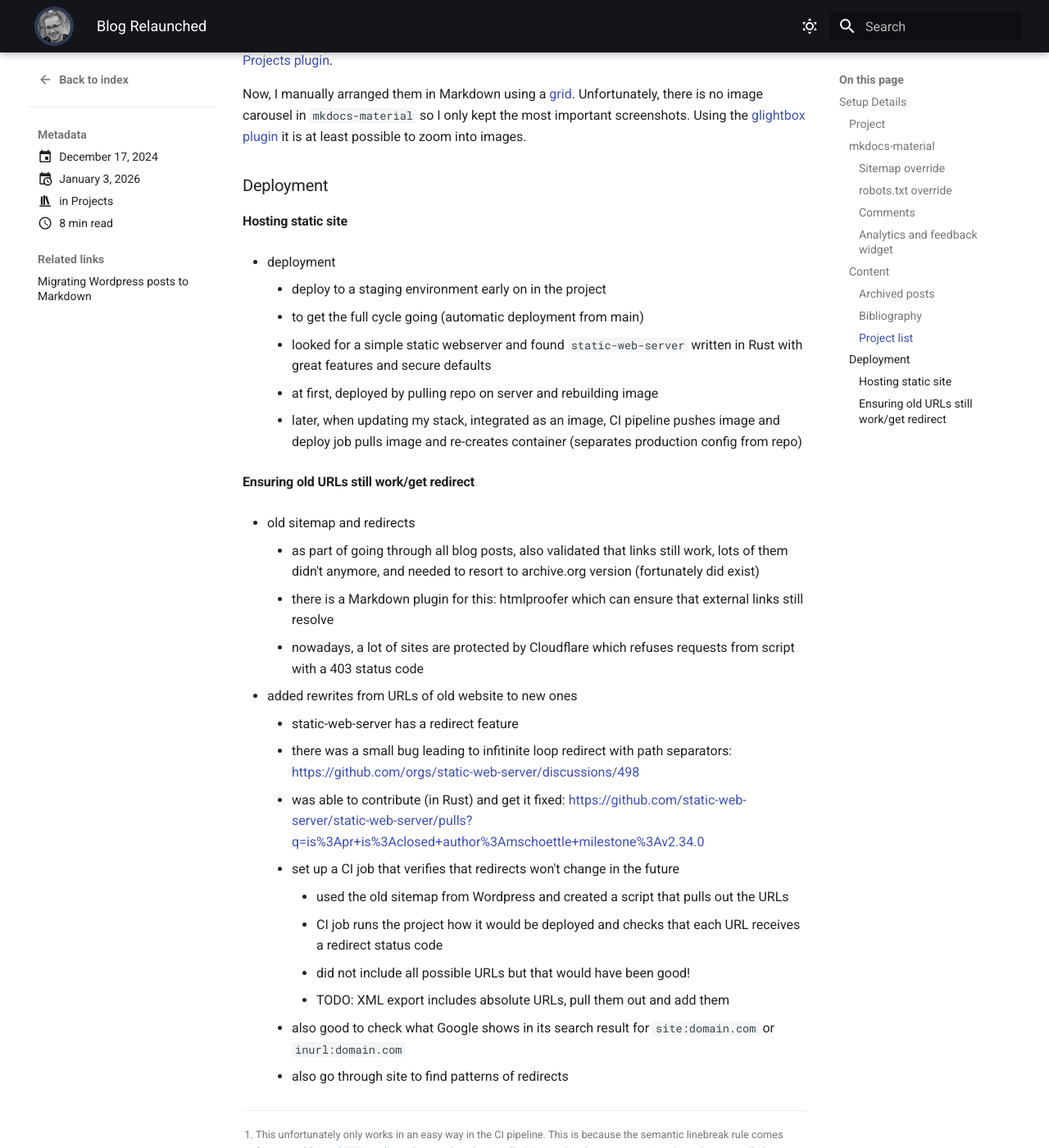
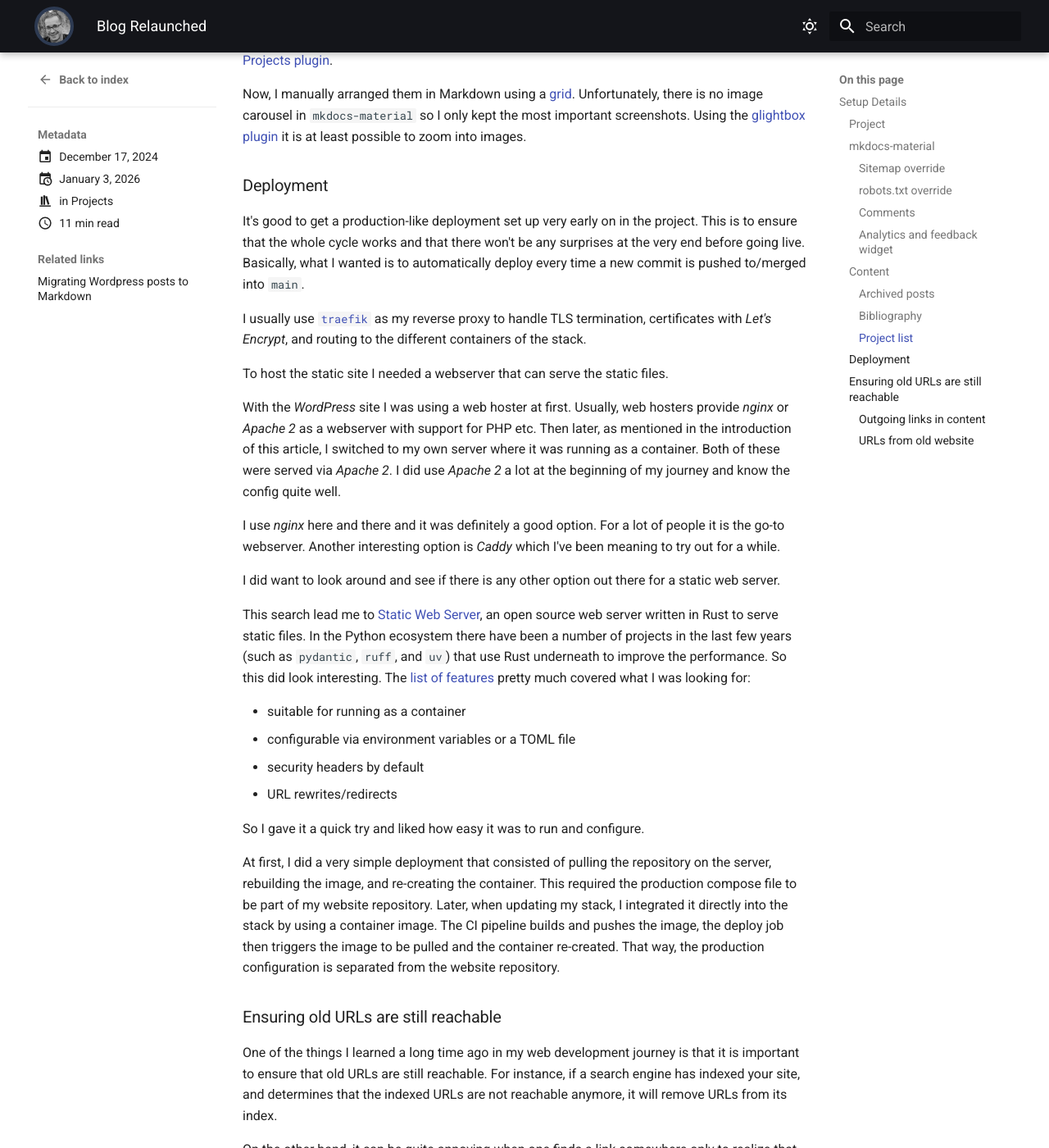
Before and after one commit to mschoettle/website, an MkDocs documentation site: the page built from docs/blog/posts/2024/blog-relaunched.md, in a window 1280 px wide and 1400 px high, scrolled down 4189 px. Shown: the whole window at 82% size. Built offline with MkDocs 1.6.1 and Material for MkDocs 9.7.7, drawn with Linux system fonts in a browser that asks for light colours; emoji names are drawn with the system emoji font; plug-ins that fetch from the network failed and are left out; some of the changed text lies outside the part shown.

Commit message:
almost done

```diff
--- a/docs/blog/posts/2024/blog-relaunched.md
+++ b/docs/blog/posts/2024/blog-relaunched.md
@@ -194,23 +194,70 @@ Using the [glightbox plugin](https://squidfunk.github.io/mkdocs-material/referen
 
 ### Deployment
 
-#### Hosting static site
+It's good to get a production-like deployment set up very early on in the project.
+This is to ensure that the whole cycle works and that there won't be any surprises at the very end before going live.
+Basically, what I wanted is to automatically deploy every time a new commit is pushed to/merged into `main`.
 
-- deployment
+I usually use [`traefik`](https://doc.traefik.io/traefik/) as my reverse proxy to handle TLS termination, certificates with _Let's Encrypt_, and routing to the different containers of the stack.
 
-    - deploy to a staging environment early on in the project
-    - to get the full cycle going (automatic deployment from main)
-    - looked for a simple static webserver and found `static-web-server` written in Rust with great features and secure defaults
-    - at first, deployed by pulling repo on server and rebuilding image
-    - later, when updating my stack, integrated as an image, CI pipeline pushes image and deploy job pulls image and re-creates container (separates production config from repo)
+To host the static site I needed a webserver that can serve the static files.
 
-#### Ensuring old URLs still work/get redirect
+With the _WordPress_ site I was using a web hoster at first.
+Usually, web hosters provide _nginx_ or _Apache 2_ as a webserver with support for PHP etc.
+Then later, as mentioned in the introduction of this article, I switched to my own server where it was running as a container.
+Both of these were served via _Apache 2_.
+I did use _Apache 2_ a lot at the beginning of my journey and know the config quite well.
 
-- old sitemap and redirects
+I use _nginx_ here and there and it was definitely a good option.
+For a lot of people it is the go-to webserver.
+Another interesting option is _Caddy_ which I've been meaning to try out for a while.
 
-    - as part of going through all blog posts, also validated that links still work, lots of them didn't anymore, and needed to resort to archive.org version (fortunately did exist)
-    - there is a Markdown plugin for this: htmlproofer which can ensure that external links still resolve
-    - nowadays, a lot of sites are protected by Cloudflare which refuses requests from script with a 403 status code
+I did want to look around and see if there is any other option out there for a static web server.
+
+This search lead me to [Static Web Server](https://static-web-server.net/), an open source web server written in Rust to serve static files.
+In the Python ecosystem there have been a number of projects in the last few years (such as `pydantic`, `ruff`, and `uv`) that use Rust underneath to improve the performance.
+So this did look interesting.
+The [list of features](https://static-web-server.net/#features) pretty much covered what I was looking for:
+
+- suitable for running as a container
+- configurable via environment variables or a TOML file
+- security headers by default
+- URL rewrites/redirects
+
+So I gave it a quick try and liked how easy it was to run and configure.
+
+At first, I did a very simple deployment that consisted of pulling the repository on the server, rebuilding the image, and re-creating the container.
+This required the production compose file to be part of my website repository.
+Later, when updating my stack, I integrated it directly into the stack by using a container image.
+The CI pipeline builds and pushes the image, the deploy job then triggers the image to be pulled and the container re-created.
+That way, the production configuration is separated from the website repository.
+
+### Ensuring old URLs are still reachable
+
+One of the things I learned a long time ago in my web development journey is that it is important to ensure that old URLs are still reachable.
+For instance, if a search engine has indexed your site, and determines that the indexed URLs are not reachable anymore, it will remove URLs from its index.
+
+On the other hand, it can be quite annoying when one finds a link somewhere only to realize that the site does not exist anymore, or the link leads to a `404`.
+Fortunately, we have the [Internet Archive](https://archive.org) that often has archived a page.
+
+#### Outgoing links in content
+
+As part of going through all blog posts I also validated that outgoing links still work.
+Unfortunately, there were quite a few that did not work anymore.
+Fortunately, most if not all were archived by the _Internet Archive_ and it was possible to replace the link with the archived version.
+
+There is also an [MkDocs plugin called `htmlproofer`](https://github.com/manuzhang/mkdocs-htmlproofer-plugin) that can validate all links automatically during build.
+It is a quite slow process so I would recommend to only enable this in CI.
+Fortunately or unfortunately, a lot of sites are nowadays protected by _CloudFlare_ which refuses requests from scripts by returning a `403` status code.
+Or rather, I believe they return an intermediate page first that requires the user to click a button or confirm that they are human.
+So these URLs need to be excluded.
+
+Since I went through all URLs recently I did not use this plugin.
+Of course, it can always happen that all of a sudden, one of the URLs that still worked is now a dead link.
+
+#### URLs from old website
+
+TBD
 
 - added rewrites from URLs of old website to new ones
 
```
